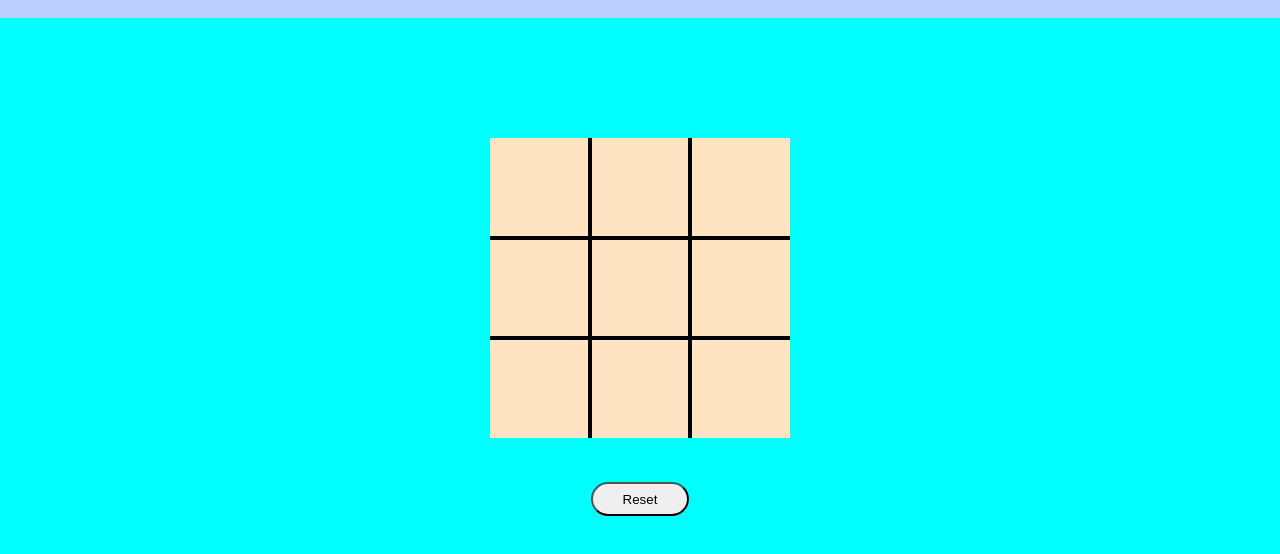
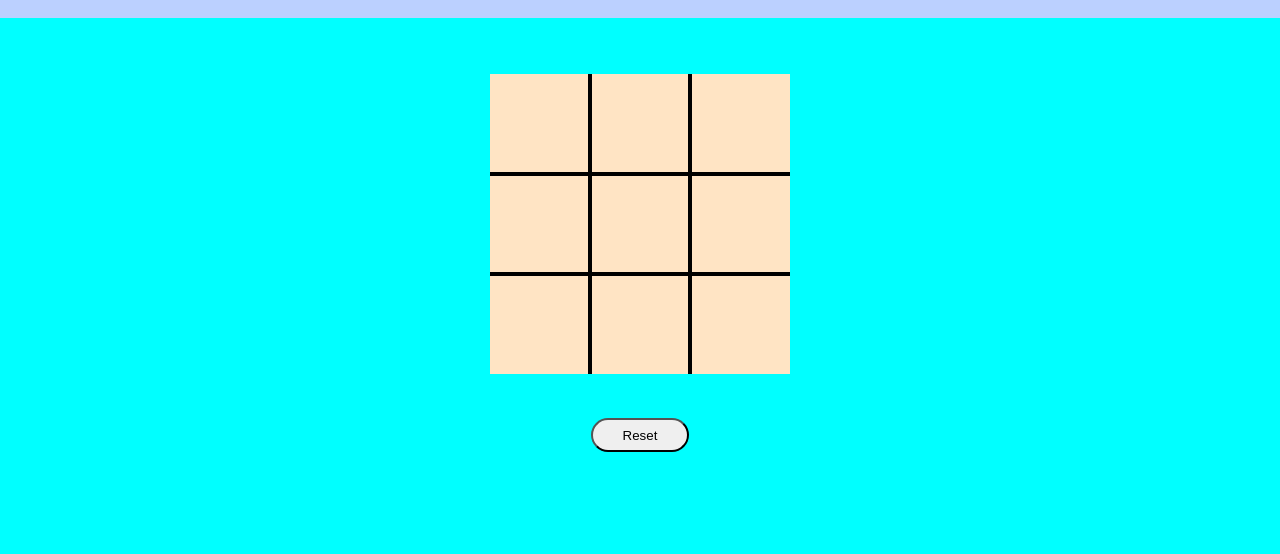
Before and after one commit to manishk1109/tiktactoe, a plain HTML site: page index.html in a window 1280 px wide. Shown: the part 62-616 px from the top of the page. Drawn offline with Linux system fonts and the light colour scheme.

Commit message:
Update style.css

```diff
--- a/style.css
+++ b/style.css
@@ -34,7 +34,7 @@ body{
     display: grid;
     grid-template-columns: repeat(3,100px);
     justify-content: center;
-    margin-top: 15vh;
+    margin-top: 7vh;
 }
 
 .box{
```
